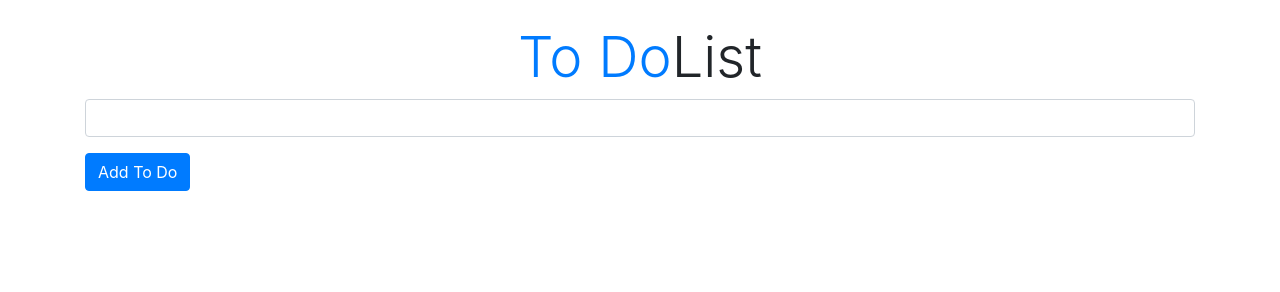
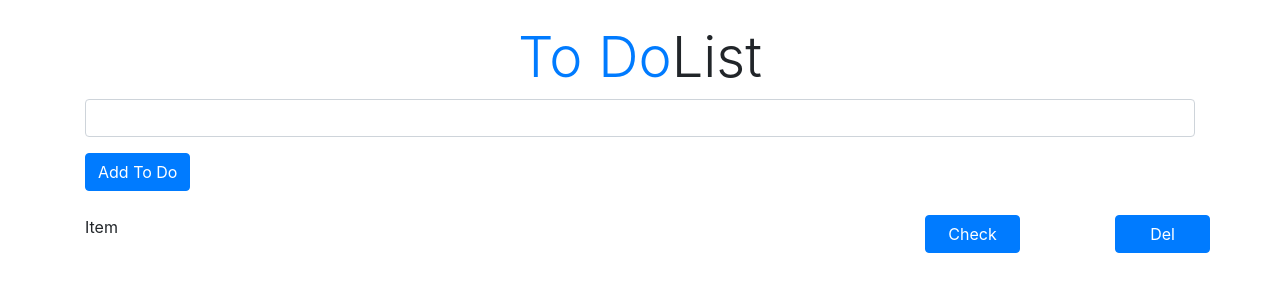
Before and after one commit to dnynwm/todolist, a website built with Parcel: page index.html in a window 1280 px wide. Built offline with nearby package versions, Linux system fonts and the light colour scheme.

Commit message:
Add grid
Added a grid row including a first item, a delete button and a check button

```diff
--- a/index.html
+++ b/index.html
@@ -29,7 +29,11 @@
 		<input type="submit" value="Add To Do" class="btn btn-primary btn=block">
 	</form>
 	<!--Put new items here-->
-	<div id="todo-list"></div>
+	<div class="row" id="todo-list">
+		<div class="mt-4 col-8">Item</div>
+		<button type="button" name="check" class="mt-4 col-1 offset-1 btn btn-primary">Check</button>
+		<button type="button" name="delete" class="mt-4 col-1 offset-1 btn btn-primary">Del</button>
+	</div>
 
 
 </div>
```
